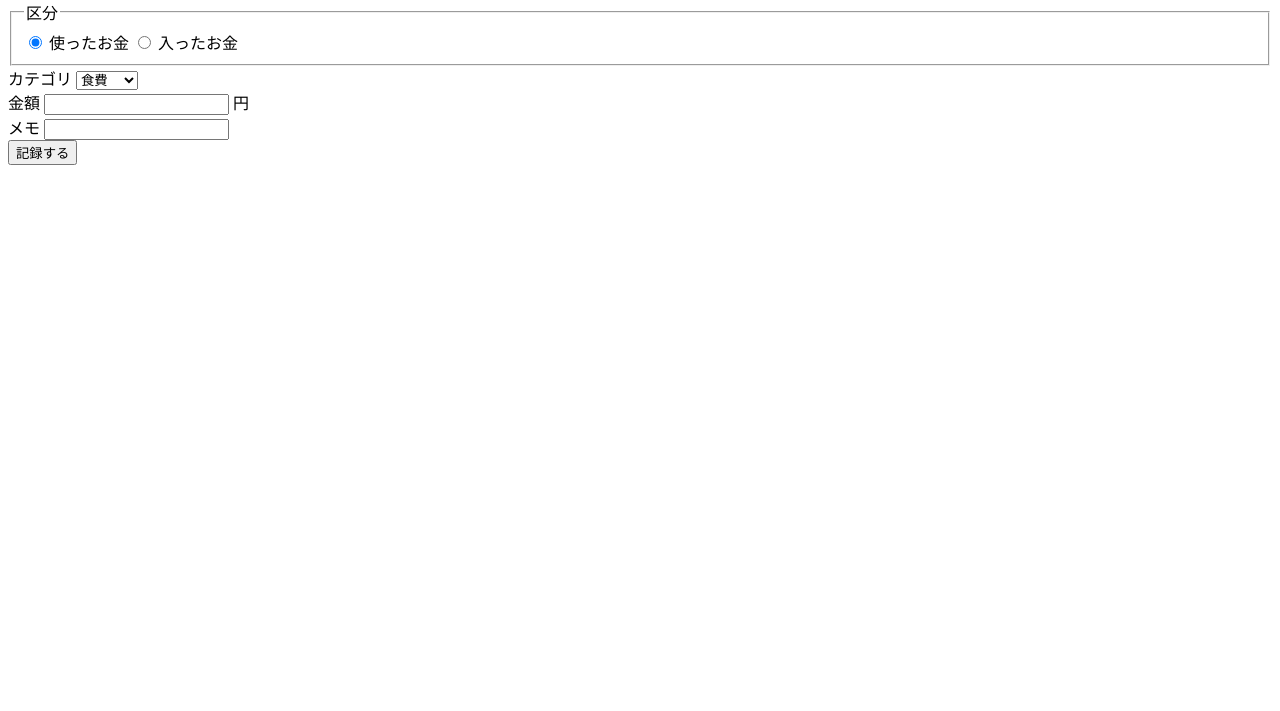
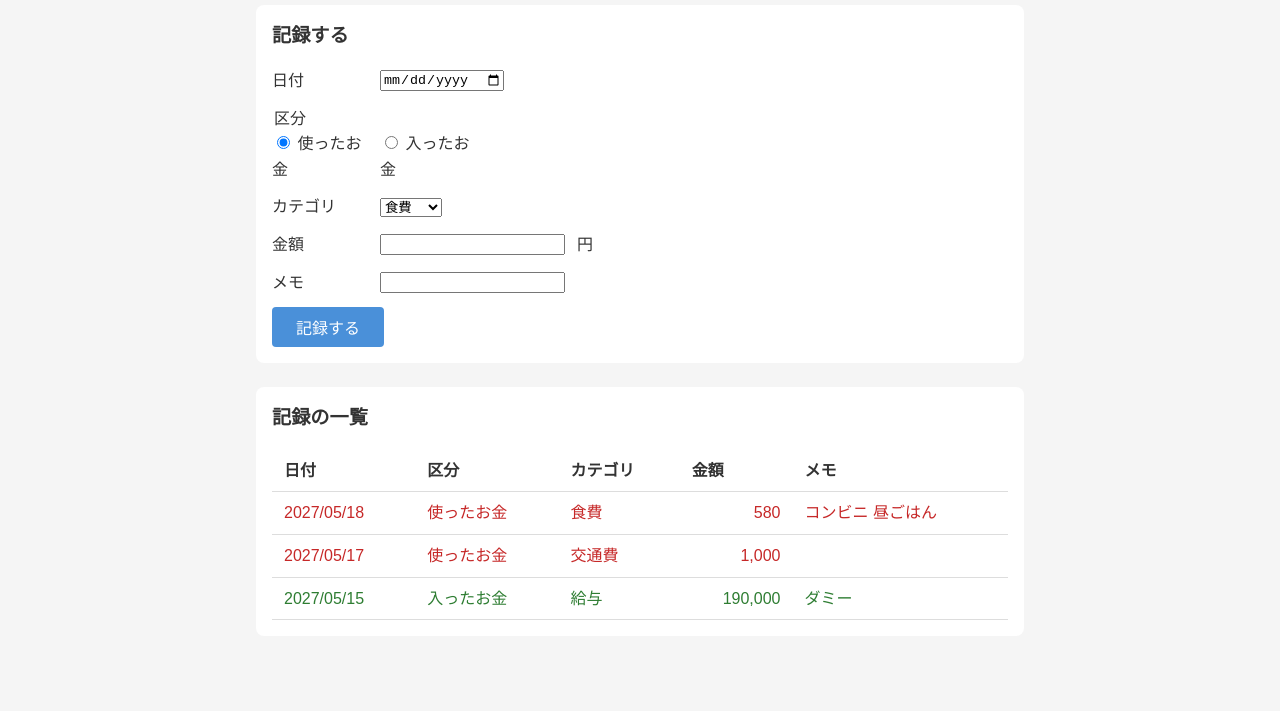
Before and after one commit to takehiro224/kakeibo, a website: page web/index.html in a window 1280 px wide. Shown: the part 89-800 px from the top of the page. Drawn offline with Linux system fonts and the light colour scheme.

Commit message:
家計簿の画面の見た目を整える

```diff
--- a/web/index.html
+++ b/web/index.html
@@ -1,18 +1,33 @@
+<!DOCTYPE html>
+<html lang="ja">
+<head>
+  <meta charset="UTF-8">
+  <meta name="viewport" content="width=device-width, initial-scale=1.0">
+  <title>マイ家計簿</title>
+  <link rel="stylesheet" href="style.css">
+</head>
+<body>
+  <header>
+    <h1>マイ家計簿</h1>
+  </header>
+
+  <main>
+    <!-- 記録の入力欄 -->
     <section>
       <h2>記録する</h2>
       <form>
-    <div>
+        <div class="form-row">
           <label for="recorded-on">日付</label>
           <input type="date" id="recorded-on" name="recorded_on" required>
         </div>
 
-    <fieldset>
+        <fieldset class="form-row">
           <legend>区分</legend>
           <label><input type="radio" name="kind" value="使ったお金" checked> 使ったお金</label>
           <label><input type="radio" name="kind" value="入ったお金"> 入ったお金</label>
         </fieldset>
 
-    <div>
+        <div class="form-row">
           <label for="category">カテゴリ</label>
           <select id="category" name="category">
             <option>食費</option>
@@ -23,12 +38,12 @@
           </select>
         </div>
 
-    <div>
+        <div class="form-row">
           <label for="amount">金額</label>
           <input type="number" id="amount" name="amount" min="1" required> 円
         </div>
 
-    <div>
+        <div class="form-row">
           <label for="memo">メモ</label>
           <input type="text" id="memo" name="memo" maxlength="100">
         </div>
@@ -36,3 +51,47 @@
         <button type="submit">記録する</button>
       </form>
     </section>
+
+    <!-- 記録の一覧(ダミーデータ) -->
+    <section>
+      <h2>記録の一覧</h2>
+      <div class="table-wrapper">
+        <table>
+          <thead>
+            <tr>
+              <th>日付</th>
+              <th>区分</th>
+              <th>カテゴリ</th>
+              <th>金額</th>
+              <th>メモ</th>
+            </tr>
+          </thead>
+          <tbody>
+            <tr class="expense">
+              <td>2027/05/18</td>
+              <td>使ったお金</td>
+              <td>食費</td>
+              <td class="amount">580</td>
+              <td>コンビニ 昼ごはん</td>
+            </tr>
+            <tr class="expense">
+              <td>2027/05/17</td>
+              <td>使ったお金</td>
+              <td>交通費</td>
+              <td class="amount">1,000</td>
+              <td></td>
+            </tr>
+            <tr class="income">
+              <td>2027/05/15</td>
+              <td>入ったお金</td>
+              <td>給与</td>
+              <td class="amount">190,000</td>
+              <td>ダミー</td>
+            </tr>
+          </tbody>
+        </table>
+      </div>
+    </section>
+  </main>
+</body>
+</html>
--- a/web/style.css
+++ b/web/style.css
@@ -0,0 +1,151 @@
+* {
+  box-sizing: border-box;
+}
+
+body {
+  margin: 0;
+  font-family: sans-serif;
+  color: #333;
+  background-color: #f5f5f5;
+  line-height: 1.6;
+}
+
+header {
+  padding: 16px;
+  background-color: #4a90d9;
+  color: white;
+}
+
+header h1 {
+  margin: 0;
+  font-size: 1.5rem;
+}
+
+main {
+  max-width: 800px;
+  margin: 0 auto;
+  padding: 0 16px;
+}
+
+section {
+  margin: 24px 0;
+  padding: 16px;
+  background-color: white;
+  border-radius: 8px;
+}
+
+h2 {
+  margin-top: 0;
+  font-size: 1.2rem;
+}
+
+/* 入力欄 */
+.form-row {
+  display: flex;
+  align-items: center;
+  gap: 12px;
+  margin-bottom: 12px;
+}
+
+.form-row label {
+  width: 6em;
+}
+
+fieldset {
+  margin: 0 0 12px;
+  border: none;
+  padding: 0;
+}
+
+button {
+  padding: 8px 24px;
+  border: none;
+  border-radius: 4px;
+  background-color: #4a90d9;
+  color: white;
+  font-size: 1rem;
+  cursor: pointer;
+}
+
+button:hover {
+  background-color: #357abd;
+}
+
+/* 一覧 */
+.table-wrapper {
+  overflow-x: auto;              /* 表がはみ出すときは、表の部分だけ横にスクロールする */
+}
+
+table {
+  width: 100%;
+  border-collapse: collapse;
+}
+
+th,
+td {
+  padding: 8px 12px;
+  border-bottom: 1px solid #ddd;
+  text-align: left;
+}
+
+td.amount {
+  text-align: right;
+}
+
+tr.income td {
+  color: #2e7d32;
+}
+
+tr.expense td {
+  color: #c62828;
+}
+
+/* スマホの幅(600px以下)のときだけ使う */
+@media (max-width: 600px) {
+  main {
+    padding: 0 12px;
+  }
+
+  section {
+    margin: 16px 0;
+    padding: 12px;
+  }
+
+  /* 入力欄:ラベルを上の行に、入力欄を下の行に横幅いっぱいで置く */
+  .form-row {
+    flex-wrap: wrap;             /* 入りきらなければ、次の行に折り返す */
+    gap: 4px 12px;               /* 上下の間隔 4px、左右の間隔 12px */
+  }
+
+  .form-row > label:first-child {
+    width: 100%;                 /* ラベルだけで1行を使う → 入力欄は次の行へ */
+  }
+
+  .form-row input[type="date"],
+  .form-row input[type="number"],
+  .form-row input[type="text"],
+  .form-row select {
+    flex: 1;                     /* 残りの幅いっぱいに広げる(金額の「円」は右に残る) */
+    min-width: 0;
+    padding: 8px;
+  }
+
+  /* 指で押しやすく、入力時に画面が拡大されないようにする */
+  input,
+  select,
+  button {
+    font-size: 16px;
+  }
+
+  button {
+    width: 100%;
+    padding: 12px;
+  }
+
+  /* 表:セルの中で折り返さず、はみ出した分は .table-wrapper で横にスクロールする */
+  th,
+  td {
+    padding: 8px;
+    white-space: nowrap;
+  }
+}
```
Lines whose indentation alone changed are shown as unchanged.
